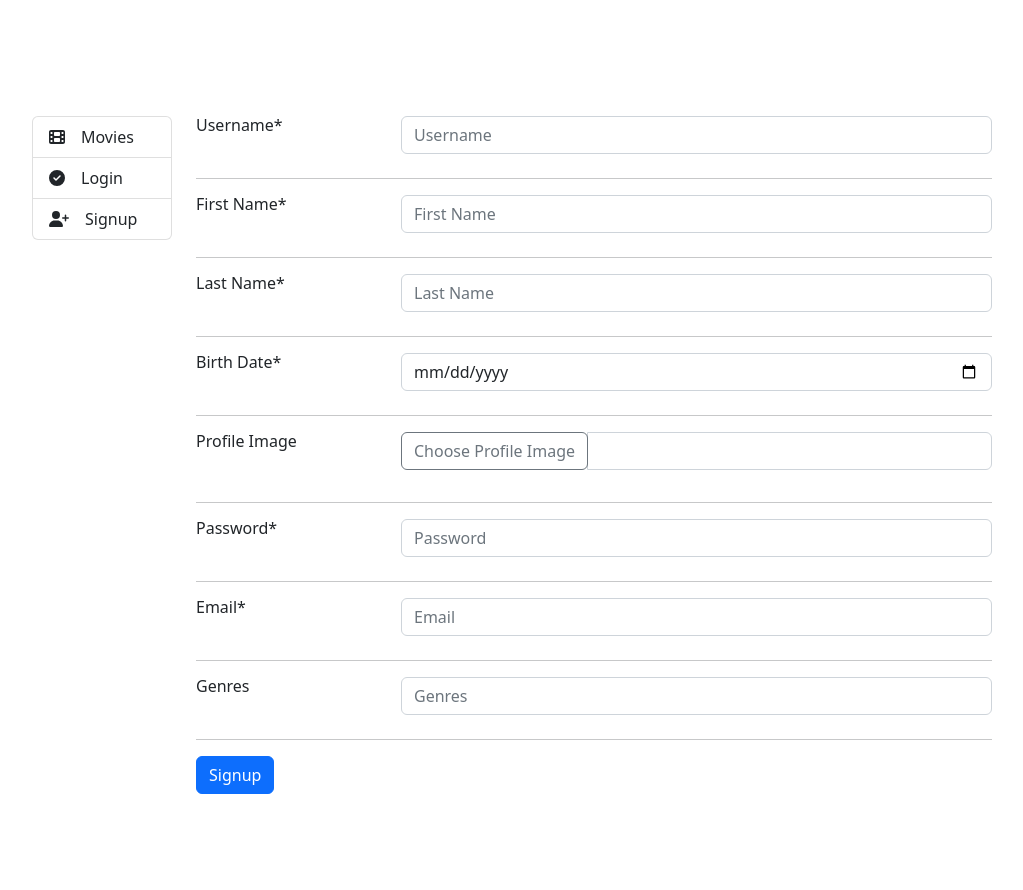
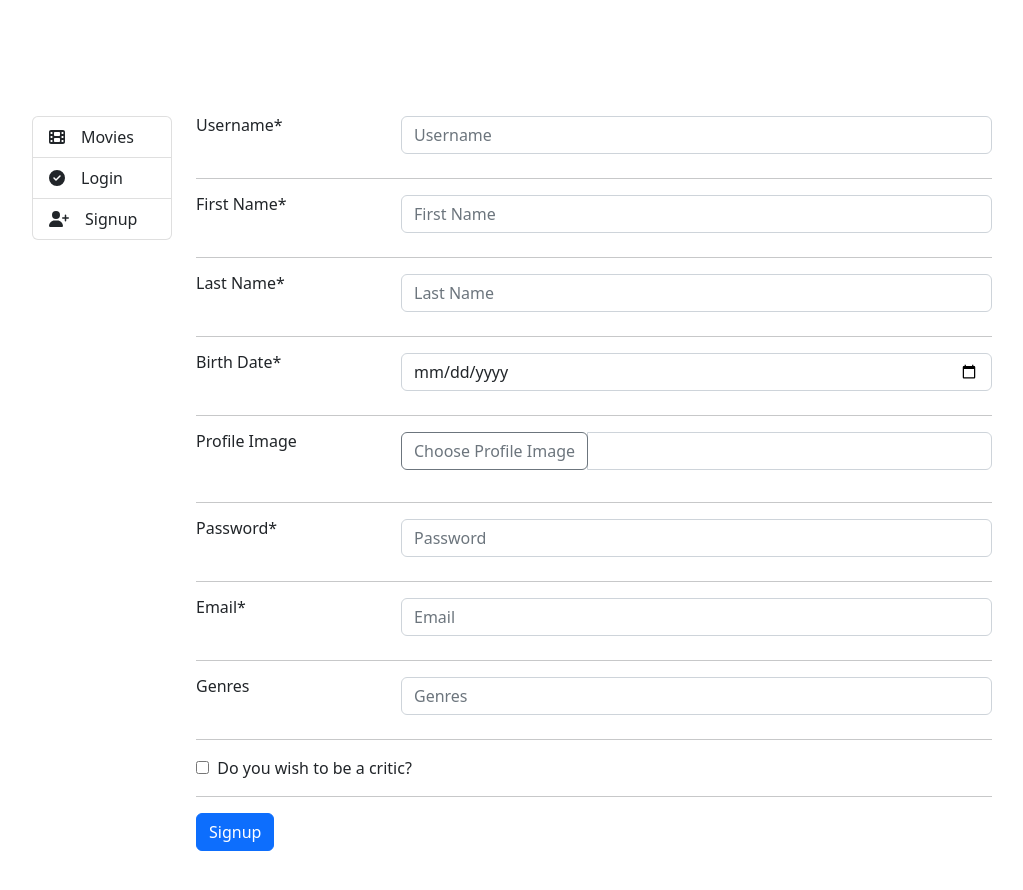
Before and after one commit to Vaishnavishah/movie-app-react, a React (Create React App) app: page /signup in a window 1280 px wide. Shown: the top 890 px of the page, without its empty margins (128-1151 px from the left). Before the commit the page ends 842 px from the top, so only its background shows below. Built offline with nearby package versions, Linux system fonts and the light colour scheme.

Commit message:
implemented user type roles

```diff
--- a/src/components/moviedetail/Popup.js
+++ b/src/components/moviedetail/Popup.js
@@ -71,7 +71,7 @@ function Popup({ selected, closePopup }) {
 			if(data === null) {
 				setAvgRating(0);
 			} else {
-				setAvgRating(data);
+				setAvgRating(data.toFixed(2));
 			}
 		})
 	}, [rating]);
--- a/src/components/signup/index.js
+++ b/src/components/signup/index.js
@@ -16,6 +16,7 @@ const Signup = () => {
        const [genre, setGenre] = useState("");
        const [imageSelector, setImageSelector] = useState(false);
        const [error, setError] = useState("");
+       const [critic, setCritic] = useState(false);
        const navigate = useNavigate();
        const dispatch = useDispatch();
 
@@ -84,7 +85,8 @@ const Signup = () => {
               dob: dob, genre: genre,
               profilePhoto: profilePhoto,
               password: password,
-              email: email
+              email: email,
+              isCritic: critic
        };
 
     const signup = async () => {
@@ -194,6 +196,15 @@ const Signup = () => {
                             </div>
                      </div>
                      <hr />
+                  <div class="row">
+                      <div>
+                          <input type="checkbox" value={critic} style={{display: "inline-block"}}
+                                 onChange={(event) => setCritic(event.target.checked)}
+                          /> &nbsp;
+                          <h6 className="mb-0" style={{display: "inline-block"}}>Do you wish to be a critic?</h6>
+                      </div>
+                  </div>
+                  <hr />
                      {error && <p className="text-danger">{error}</p>}
                      <button onClick={signup}
                             className="btn btn-primary mb-5">Signup
```
